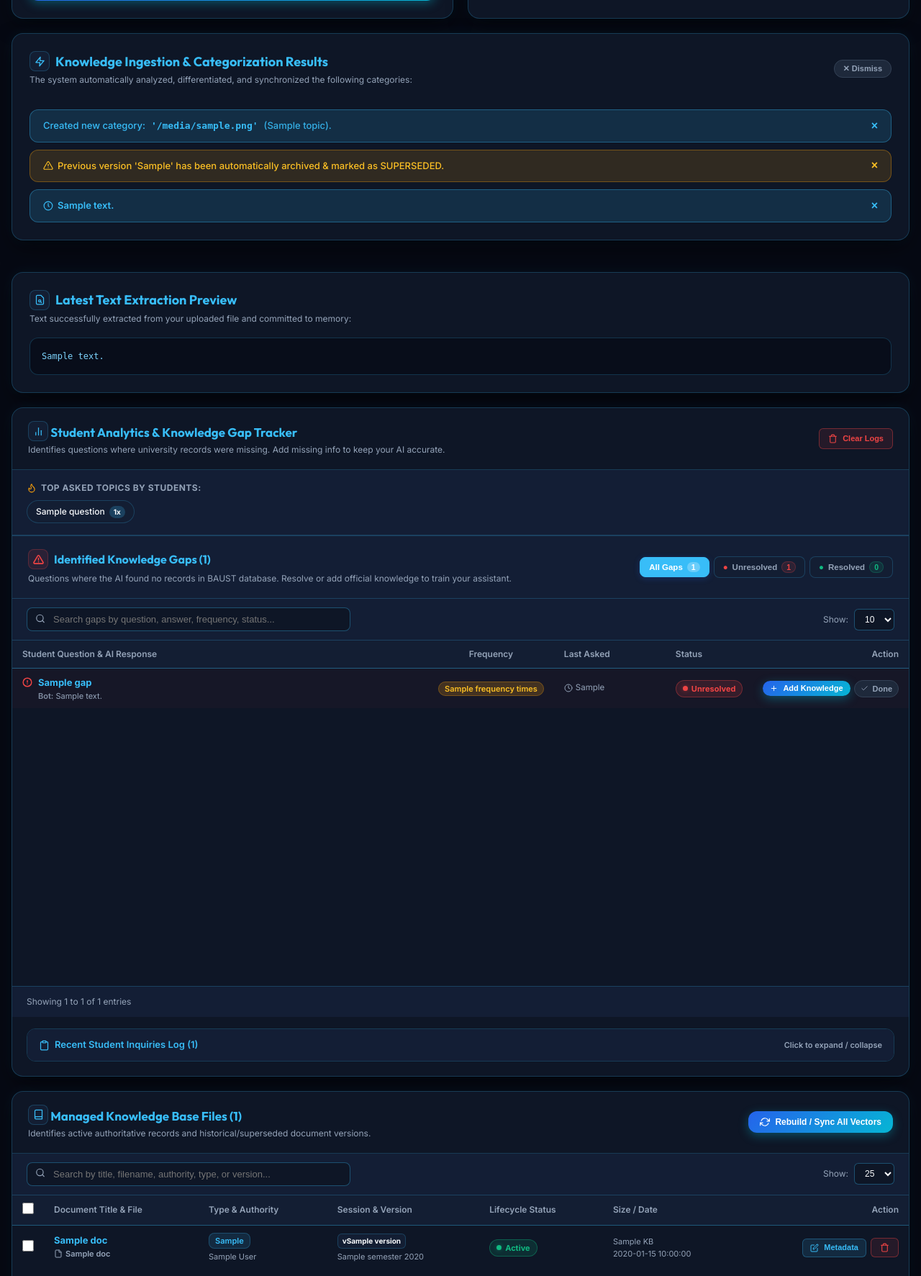
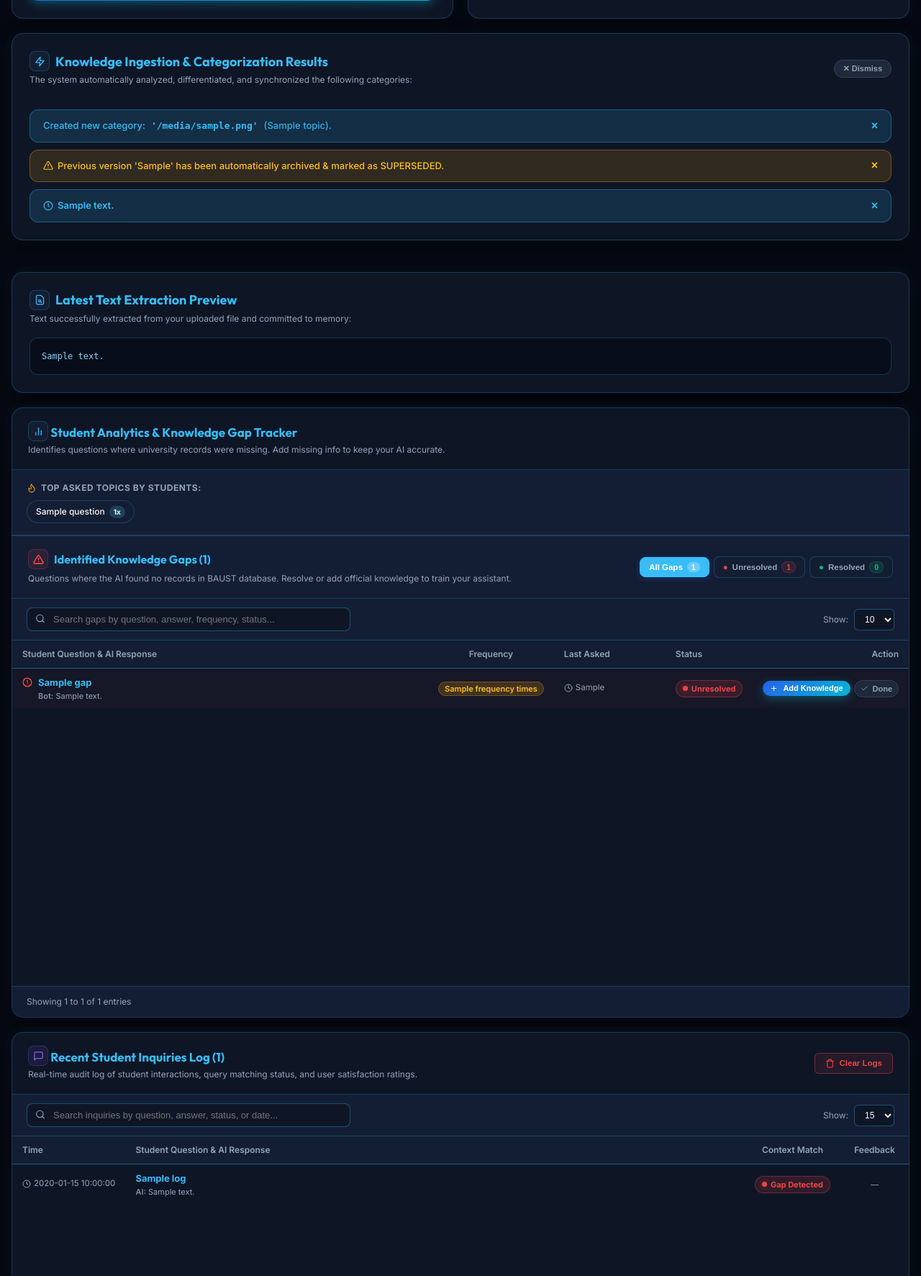
Before and after one commit to ArfinSarker/BAUST_AI_HELPDESK, a Flask app: template templates/admin.html in a window 1280 px wide. Shown: the part 1107-2880 px from the top of the page at 72% size. Run offline with Flask 3, Linux system fonts and the light colour scheme; the template is opened without the code that fills it: most values are stand-ins (such as "Sample title", 1, 10 or a date in 2020); some libraries are stand-ins or nearby versions.

Commit message:
Convert Recent Student Inquiries Log from nested details accordion to dedicated table-card section matching Managed Knowledge Base Files

```diff
--- a/static/css/style.css
+++ b/static/css/style.css
@@ -1581,11 +1581,11 @@ input:-webkit-autofill:active {
 
     .table-header h2 { font-family: 'Outfit', sans-serif; font-size: 17px; color: var(--card-title); }
     .table-wrapper { overflow-x: auto; -webkit-overflow-scrolling: touch; }
-    #kb-files .table-wrapper, #knowledgeGapsWrapper {
+    #kb-files .table-wrapper, #knowledgeGapsWrapper, #recentLogsWrapper {
       min-height: 480px;
     }
     @media (min-width: 992px) {
-      #kb-files .table-wrapper, #knowledgeGapsWrapper {
+      #kb-files .table-wrapper, #knowledgeGapsWrapper, #recentLogsWrapper {
         overflow-x: hidden; /* Strict elimination of horizontal scroll on laptop & desktop */
       }
     }
@@ -1650,7 +1650,7 @@ input:-webkit-autofill:active {
     }
 
     table { width: 100%; border-collapse: collapse; text-align: left; font-size: 12.5px; }
-    #knowledgeGapsTable, #kbDocsTable { width: 100%; table-layout: auto; }
+    #knowledgeGapsTable, #kbDocsTable, #recentLogsTable { width: 100%; table-layout: auto; }
     th { background: var(--input-bg); padding: 10px 14px; color: var(--text-muted); font-weight: 600; font-size: 12px; border-bottom: 1px solid var(--border); white-space: nowrap; }
     td { padding: 10px 14px; border-bottom: 1px solid var(--border); color: var(--text); vertical-align: middle; }
     tr:last-child td { border-bottom: none; }
--- a/templates/admin.html
+++ b/templates/admin.html
@@ -21,7 +21,7 @@
   </script>
 
     <!-- External Unified Stylesheet -->
-  <link rel="stylesheet" href="{{ url_for('static', filename='css/style.css') }}?v=4.6">
+  <link rel="stylesheet" href="{{ url_for('static', filename='css/style.css') }}?v=4.7">
 </head>
 <body class="admin-page">
 
@@ -457,16 +457,6 @@
             Identifies questions where university records were missing. Add missing info to keep your AI accurate.
           </p>
         </div>
-        <div style="display: flex; gap: 8px;">
-          {% if recent_logs %}
-          <form id="clearLogsForm" method="POST" action="/admin/clear-logs">
-            <button type="submit" class="btn-delete" style="padding: 7px 12px; font-size: 11px;">
-              <svg class="btn-svg-icon" viewBox="0 0 24 24" width="13" height="13" fill="none" stroke="currentColor" stroke-width="2" stroke-linecap="round" stroke-linejoin="round" aria-hidden="true"><polyline points="3 6 5 6 21 6"></polyline><path d="M19 6v14a2 2 0 0 1-2 2H7a2 2 0 0 1-2-2V6m3 0V4a2 2 0 0 1 2-2h4a2 2 0 0 1 2 2v2"></path></svg>
-              <span>Clear Logs</span>
-            </button>
-          </form>
-          {% endif %}
-        </div>
       </div>
 
       <!-- Top Trending Student Questions -->
@@ -637,23 +627,41 @@
         <div id="gapsPaginationInfo">Showing entries</div>
         <div id="gapsPaginationNav" class="pagination-nav"></div>
       </div>
+    </section>
 
-      <!-- Recent Student Conversations / Activity Log -->
-      <details style="margin: 16px 20px 20px; border: 1px solid var(--border); border-radius: var(--radius-md); overflow: hidden;">
-        <summary style="padding: 12px 16px; font-weight: 600; font-size: 13px; cursor: pointer; background: var(--table-stripe); color: var(--card-title); display: flex; align-items: center; justify-content: space-between;">
-          <span style="display: flex; align-items: center; gap: 7px;">
-            <svg viewBox="0 0 24 24" width="15" height="15" fill="none" stroke="currentColor" stroke-width="2" stroke-linecap="round" stroke-linejoin="round"><path d="M16 4h2a2 2 0 0 1 2 2v14a2 2 0 0 1-2 2H6a2 2 0 0 1-2-2V6a2 2 0 0 1 2-2h2"></path><rect x="8" y="2" width="8" height="4" rx="1" ry="1"></rect></svg>
+    <!-- Recent Student Conversations / Activity Log Section (Styled like Managed Knowledge Base Files) -->
+    <section id="recent-logs-section" class="table-card">
+      <div class="table-header">
+        <div>
+          <h2>
+            <span class="heading-icon" style="color: #8B5CF6; background: rgba(139, 92, 246, 0.1); border-color: rgba(139, 92, 246, 0.25);">
+              <svg viewBox="0 0 24 24" width="15" height="15" fill="none" stroke="currentColor" stroke-width="2" stroke-linecap="round" stroke-linejoin="round" aria-hidden="true"><path d="M21 15a2 2 0 0 1-2 2H7l-4 4V5a2 2 0 0 1 2-2h14a2 2 0 0 1 2 2z"></path></svg>
+            </span>
             <span>Recent Student Inquiries Log ({{ recent_logs|length }})</span>
-          </span>
-          <span style="font-size: 11px; color: var(--text-muted);">Click to expand / collapse</span>
-        </summary>
-        <!-- Table Search Toolbar for Recent Logs -->
+          </h2>
+          <p style="font-size: 12px; color: var(--text-muted); margin-top: 3px;">
+            Real-time audit log of student interactions, query matching status, and user satisfaction ratings.
+          </p>
+        </div>
+        <div style="display: flex; gap: 8px; align-items: center;">
+          {% if recent_logs %}
+          <form id="clearLogsForm" method="POST" action="/admin/clear-logs" style="margin: 0;">
+            <button type="submit" class="btn-delete" style="padding: 7px 14px; font-size: 11.5px;" title="Clear inquiry history">
+              <svg class="btn-svg-icon" viewBox="0 0 24 24" width="13" height="13" fill="none" stroke="currentColor" stroke-width="2" stroke-linecap="round" stroke-linejoin="round" aria-hidden="true"><polyline points="3 6 5 6 21 6"></polyline><path d="M19 6v14a2 2 0 0 1-2 2H7a2 2 0 0 1-2-2V6m3 0V4a2 2 0 0 1 2-2h4a2 2 0 0 1 2 2v2"></path></svg>
+              <span>Clear Logs</span>
+            </button>
+          </form>
+          {% endif %}
+        </div>
+      </div>
+
+      <!-- Table Search & Rows Toolbar for Recent Logs -->
       <div class="table-toolbar">
         <div class="search-input-wrapper">
           <span class="search-icon">
             <svg viewBox="0 0 24 24" width="14" height="14" fill="none" stroke="currentColor" stroke-width="2" stroke-linecap="round" stroke-linejoin="round"><circle cx="11" cy="11" r="8"></circle><line x1="21" y1="21" x2="16.65" y2="16.65"></line></svg>
           </span>
-            <input type="text" id="logsSearchInput" class="table-search-input" placeholder="Search inquiries, questions, answers...">
+          <input type="text" id="logsSearchInput" class="table-search-input" placeholder="Search inquiries by question, answer, status, or date...">
           <button type="button" id="clearLogsSearch" class="btn-clear-search" style="display: none;">&times;</button>
         </div>
         <div class="pagination-rows-select">
@@ -662,52 +670,75 @@
             <option value="10">10</option>
             <option value="15" selected>15</option>
             <option value="25">25</option>
+            <option value="50">50</option>
             <option value="all">All</option>
           </select>
         </div>
       </div>
 
-        <div class="table-wrapper" style="max-height: 400px; overflow-y: auto;">
+      <div class="table-wrapper" id="recentLogsWrapper">
         <table id="recentLogsTable">
           <thead>
             <tr>
-                <th>Time</th>
-                <th>Question</th>
-                <th>Context Found?</th>
-                <th>Feedback</th>
+              <th style="width: 155px;">Time</th>
+              <th>Student Question & AI Response</th>
+              <th style="width: 125px; text-align: center;">Context Match</th>
+              <th style="width: 95px; text-align: center;">Feedback</th>
             </tr>
           </thead>
           <tbody>
             {% for log in recent_logs %}
             <tr>
-                <td style="font-size: 11px; white-space: nowrap;">{{ log.timestamp }}</td>
-                <td>
-                  <strong style="font-size: 12px;">{{ log.question }}</strong>
-                  <div style="font-size: 11px; color: var(--text-muted); margin-top: 2px; max-width: 500px; white-space: nowrap; overflow: hidden; text-overflow: ellipsis;">
-                    {{ log.answer }}
+              <td style="font-size: 11.5px; color: var(--text-muted); white-space: nowrap;">
+                <div style="display: inline-flex; align-items: center; gap: 4px;">
+                  <svg viewBox="0 0 24 24" width="12" height="12" fill="none" stroke="currentColor" stroke-width="2" stroke-linecap="round" stroke-linejoin="round"><circle cx="12" cy="12" r="10"></circle><polyline points="12 6 12 12 16 14"></polyline></svg>
+                  <span>{{ log.timestamp }}</span>
                 </div>
               </td>
-                <td>
-                  {% if log.context_found %}
-                  <span style="color: #10B981; font-size: 11px;">Yes</span>
-                  {% else %}
-                  <span style="color: #EF4444; font-size: 11px; font-weight: 600;">No (Gap)</span>
+              <td style="vertical-align: middle;">
+                <strong style="color: var(--card-title); font-size: 13px; display: block; line-height: 1.4; word-break: break-word;">{{ log.question }}</strong>
+                {% if log.answer %}
+                <div style="font-size: 11px; color: var(--text-muted); margin-top: 2px; line-height: 1.35; display: -webkit-box; -webkit-line-clamp: 2; -webkit-box-orient: vertical; overflow: hidden; word-break: break-word;" title="{{ log.answer }}">
+                  <span style="opacity: 0.85; font-weight: 600;">AI:</span> {{ log.answer }}
+                </div>
                 {% endif %}
               </td>
-                <td>
+              <td style="text-align: center; white-space: nowrap;">
+                {% if log.context_found %}
+                <span class="badge-status active">
+                  <span class="status-indicator-dot active"></span>
+                  <span>Matched</span>
+                </span>
+                {% else %}
+                <span class="badge-status superseded">
+                  <span class="status-indicator-dot superseded"></span>
+                  <span>Gap Detected</span>
+                </span>
+                {% endif %}
+              </td>
+              <td style="text-align: center; white-space: nowrap;">
                 {% if log.feedback == 'like' %}
-                  <span style="color: #10B981; display: inline-flex; align-items: center;" title="Helpful"><svg viewBox="0 0 24 24" width="13" height="13" fill="none" stroke="currentColor" stroke-width="2" stroke-linecap="round" stroke-linejoin="round"><path d="M14 9V5a3 3 0 0 0-3-3l-4 9v11h11.28a2 2 0 0 0 2-1.7l1.38-9a2 2 0 0 0-2-2.3zM7 22H4a2 2 0 0 1-2-2v-7a2 2 0 0 1 2-2h3"></path></svg></span>
+                <span style="color: #10B981; display: inline-flex; align-items: center; gap: 3px; font-size: 11px; font-weight: 600;" title="Helpful">
+                  <svg viewBox="0 0 24 24" width="13" height="13" fill="none" stroke="currentColor" stroke-width="2" stroke-linecap="round" stroke-linejoin="round"><path d="M14 9V5a3 3 0 0 0-3-3l-4 9v11h11.28a2 2 0 0 0 2-1.7l1.38-9a2 2 0 0 0-2-2.3zM7 22H4a2 2 0 0 1-2-2v-7a2 2 0 0 1 2-2h3"></path></svg>
+                  <span>Like</span>
+                </span>
                 {% elif log.feedback == 'dislike' %}
-                  <span style="color: #EF4444; display: inline-flex; align-items: center;" title="Not helpful"><svg viewBox="0 0 24 24" width="13" height="13" fill="none" stroke="currentColor" stroke-width="2" stroke-linecap="round" stroke-linejoin="round"><path d="M10 15v4a3 3 0 0 0 3 3l4-9V2H5.72a2 2 0 0 0-2 1.7l-1.38 9a2 2 0 0 0 2 2.3zm7-13h3a2 2 0 0 1 2 2v7a2 2 0 0 1-2 2h-3"></path></svg></span>
+                <span style="color: #EF4444; display: inline-flex; align-items: center; gap: 3px; font-size: 11px; font-weight: 600;" title="Not helpful">
+                  <svg viewBox="0 0 24 24" width="13" height="13" fill="none" stroke="currentColor" stroke-width="2" stroke-linecap="round" stroke-linejoin="round"><path d="M10 15v4a3 3 0 0 0 3 3l4-9V2H5.72a2 2 0 0 0-2 1.7l-1.38 9a2 2 0 0 0 2 2.3zm7-13h3a2 2 0 0 1 2 2v7a2 2 0 0 1-2 2h-3"></path></svg>
+                  <span>Dislike</span>
+                </span>
                 {% else %}
-                  <span style="color: var(--text-muted); font-size: 11px;">-</span>
+                <span style="color: var(--text-muted); font-size: 11px;">—</span>
                 {% endif %}
               </td>
             </tr>
             {% else %}
             <tr>
-                <td colspan="4" style="text-align: center; padding: 20px; color: var(--text-muted);">
-                  No student chats recorded yet. Once students chat, interactions will appear here in real-time.
+              <td colspan="4" style="text-align: center; padding: 30px; color: var(--text-muted);">
+                <div style="display: flex; align-items: center; justify-content: center; gap: 8px;">
+                  <svg viewBox="0 0 24 24" width="18" height="18" fill="none" stroke="currentColor" stroke-width="2" stroke-linecap="round" stroke-linejoin="round"><circle cx="12" cy="12" r="10"></circle><line x1="12" y1="8" x2="12" y2="12"></line><line x1="12" y1="16" x2="12.01" y2="16"></line></svg>
+                  <span>No student chats recorded yet. Once students chat, interactions will appear here in real-time.</span>
+                </div>
               </td>
             </tr>
             {% endfor %}
@@ -720,7 +751,6 @@
         <div id="logsPaginationInfo">Showing entries</div>
         <div id="logsPaginationNav" class="pagination-nav"></div>
       </div>
-      </details>
     </section>
 
     <!-- Managed Knowledge Base Table -->
@@ -1033,7 +1063,7 @@
   </div>
 
   <!-- Modular JavaScript Engine -->
-  <script src="{{ url_for('static', filename='js/theme.js') }}?v=4.6"></script>
-  <script src="{{ url_for('static', filename='js/admin.js') }}?v=4.6"></script>
+  <script src="{{ url_for('static', filename='js/theme.js') }}?v=4.7"></script>
+  <script src="{{ url_for('static', filename='js/admin.js') }}?v=4.7"></script>
 </body>
 </html>
```
Lines whose indentation alone changed are shown as unchanged.
